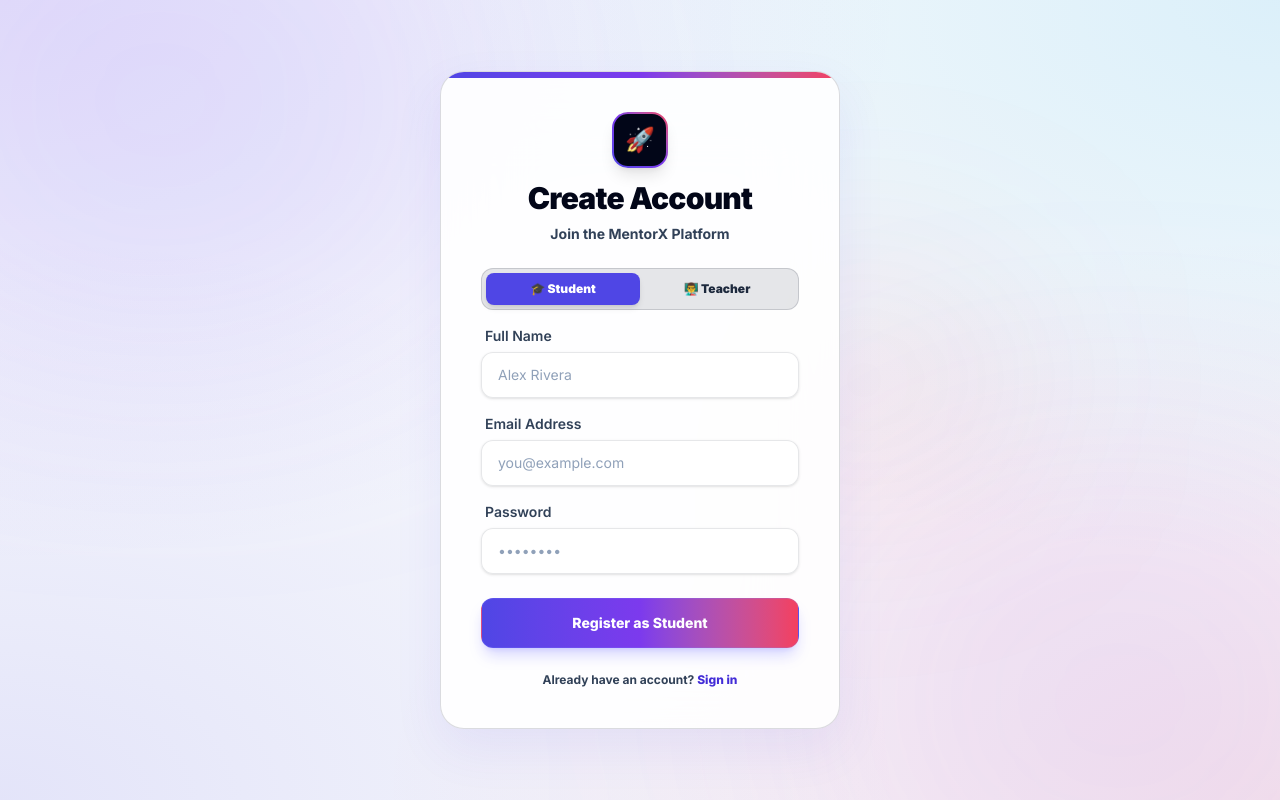
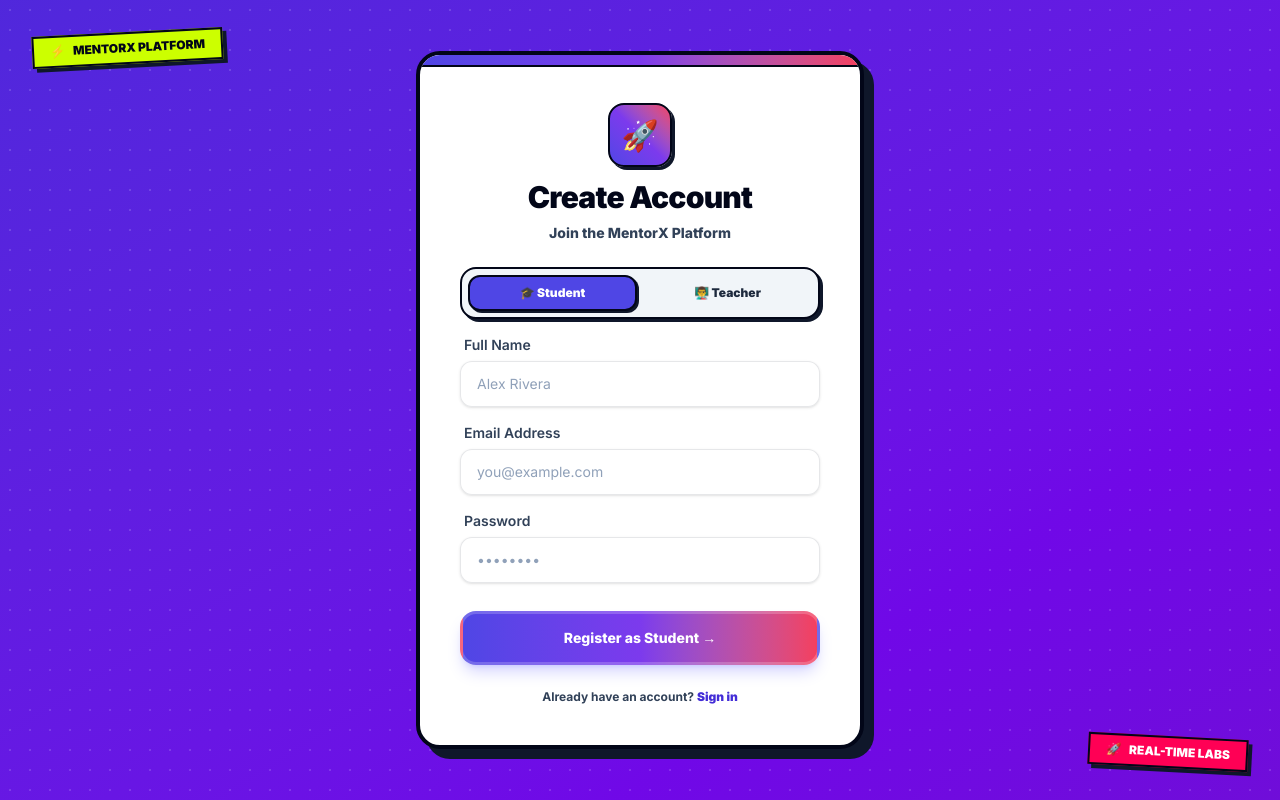
Before and after one commit to YSKKAM/MentorX, a Next.js app in the folder apps/web/: page /register in a window 1280 px wide. Built offline with nearby package versions, Linux system fonts and the light colour scheme.

Commit message:
style(auth): transform Login and Register pages into Electric Indigo to Royal Violet Neo-Brutalist design

```diff
--- a/apps/web/src/app/(auth)/layout.tsx
+++ b/apps/web/src/app/(auth)/layout.tsx
@@ -4,13 +4,20 @@ export default function AuthLayout({
   children: React.ReactNode;
 }) {
   return (
-    <div className="min-h-screen flex flex-col items-center justify-center relative overflow-hidden light-mesh-bg transition-colors duration-300">
-      {/* Lumina Background Ambient Blobs */}
-      <div className="absolute top-[-10%] left-[-10%] w-[45%] h-[45%] bg-indigo-500/15 dark:bg-blue-600/30 rounded-full blur-[140px] mix-blend-multiply dark:mix-blend-screen animate-pulse-glow" />
-      <div className="absolute bottom-[-10%] right-[-10%] w-[45%] h-[45%] bg-violet-500/15 dark:bg-purple-600/30 rounded-full blur-[140px] mix-blend-multiply dark:mix-blend-screen" style={{ animationDelay: '1s' }} />
-      <div className="absolute top-[35%] left-[55%] w-[25%] h-[25%] bg-rose-500/10 dark:bg-emerald-600/20 rounded-full blur-[110px] mix-blend-multiply dark:mix-blend-screen" />
+    <div className="min-h-screen flex flex-col items-center justify-center relative overflow-hidden bg-gradient-to-br from-indigo-700 via-violet-700 to-purple-800 animate-bold-gradient p-4">
+      {/* Neo Decorative Grid Background */}
+      <div className="absolute inset-0 opacity-15 bg-[radial-gradient(#fff_1px,transparent_1px)] [background-size:20px_20px] pointer-events-none" />
 
-      <div className="w-full max-w-md px-6 py-12 z-10 animate-fade-in">
+      {/* Decorative Neo Stickers in Background */}
+      <div className="absolute top-8 left-8 hidden md:flex items-center gap-2 px-4 py-1.5 bg-[#CCFF00] text-slate-950 font-black text-xs border-2 border-slate-950 shadow-[4px_4px_0px_0px_#0f172a] rotate-[-3deg]">
+        <span>⚡</span> MENTORX PLATFORM
+      </div>
+
+      <div className="absolute bottom-8 right-8 hidden md:flex items-center gap-2 px-4 py-1.5 bg-[#FF0055] text-white font-black text-xs border-2 border-slate-950 shadow-[4px_4px_0px_0px_#0f172a] rotate-[3deg]">
+        <span>🚀</span> REAL-TIME LABS
+      </div>
+
+      <div className="w-full max-w-md z-10 animate-fade-in">
         {children}
       </div>
     </div>
--- a/apps/web/src/app/(auth)/login/page.tsx
+++ b/apps/web/src/app/(auth)/login/page.tsx
@@ -4,7 +4,7 @@ import { useState } from "react";
 import Link from "next/link";
 import { useAuth } from "../../../hooks/useAuth";
 import Input from "../../../components/ui/Input";
-import Button from "../../../components/ui/Button";
+import MagneticButton from "../../../components/ui/MagneticButton";
 
 export default function LoginPage() {
   const { login, loading } = useAuth();
@@ -29,28 +29,27 @@ export default function LoginPage() {
   };
 
   return (
-    <div className="glass-card-light dark:glass-card rounded-3xl p-8 sm:p-10 shadow-2xl border border-slate-900/10 dark:border-white/10 animate-slide-up relative overflow-hidden">
-      <div className="absolute top-0 left-0 right-0 h-1.5 bg-gradient-to-r from-indigo-600 via-violet-600 to-rose-500" />
+    <div className="bg-white dark:bg-[#141422] rounded-3xl p-8 sm:p-10 border-4 border-slate-950 dark:border-white shadow-[10px_10px_0px_0px_#0f172a] dark:shadow-[10px_10px_0px_0px_#818cf8] relative overflow-hidden transition-all">
+      {/* Top Neo Accent Strip */}
+      <div className="absolute top-0 left-0 right-0 h-3 bg-gradient-to-r from-indigo-600 via-violet-600 to-rose-500 border-b-2 border-slate-950" />
 
-      <div className="text-center mb-8 space-y-2">
-        <div className="mx-auto w-14 h-14 rounded-2xl bg-gradient-to-tr from-indigo-600 via-violet-600 to-rose-500 p-0.5 shadow-lg flex items-center justify-center mb-4">
-          <div className="w-full h-full bg-slate-950 rounded-[14px] flex items-center justify-center text-2xl">
-            🎓
-          </div>
+      <div className="text-center mb-8 space-y-2 pt-2">
+        <div className="mx-auto w-16 h-16 rounded-2xl bg-gradient-to-tr from-indigo-600 via-violet-600 to-rose-500 border-2 border-slate-950 shadow-[3px_3px_0px_0px_#0f172a] flex items-center justify-center mb-4 text-white text-3xl">
+          🎓
         </div>
 
-        <h2 className="text-2xl sm:text-3xl font-black text-slate-950 dark:text-white tracking-tight">
+        <h2 className="text-3xl font-black text-slate-950 dark:text-white tracking-tight">
           Welcome Back
         </h2>
-        <p className="text-slate-700 dark:text-gray-400 text-xs sm:text-sm font-bold">
+        <p className="text-slate-700 dark:text-gray-300 text-xs sm:text-sm font-extrabold">
           Sign in to access your MentorX Platform
         </p>
       </div>
 
       <form onSubmit={handleSubmit} className="space-y-5">
         {error && (
-          <div className="p-3.5 bg-red-500/10 border border-red-500/30 rounded-xl text-red-700 dark:text-red-400 text-xs font-bold">
-            {error}
+          <div className="p-3.5 bg-red-500/15 border-2 border-slate-950 rounded-xl text-red-700 dark:text-red-300 text-xs font-black shadow-[2px_2px_0px_0px_#0f172a]">
+            ⚠️ {error}
           </div>
         )}
 
@@ -72,18 +71,18 @@ export default function LoginPage() {
           required
         />
 
-        <Button
+        <MagneticButton
           type="submit"
-          className="w-full mt-2 py-3.5 text-sm font-extrabold rounded-xl bg-gradient-to-r from-indigo-600 via-violet-600 to-rose-500 hover:from-indigo-700 hover:to-rose-600 text-white shadow-lg shadow-indigo-500/25 transition-all"
-          isLoading={loading}
+          className="w-full mt-3 py-3.5 text-sm font-black rounded-2xl bg-gradient-to-r from-indigo-600 via-violet-600 to-purple-600 hover:from-indigo-500 hover:to-purple-500 text-white border-3 border-slate-950 shadow-[4px_4px_0px_0px_#0f172a] active:translate-x-[2px] active:translate-y-[2px] active:shadow-[2px_2px_0px_0px_#0f172a]"
+          disabled={loading}
         >
-          Sign In to MentorX
-        </Button>
+          {loading ? "Signing in..." : "Sign In to MentorX →"}
+        </MagneticButton>
       </form>
 
-      <div className="mt-8 text-center text-xs font-bold text-slate-700 dark:text-gray-400">
+      <div className="mt-8 text-center text-xs font-bold text-slate-700 dark:text-gray-300">
         Don't have an account yet?{" "}
-        <Link href="/register" className="text-indigo-700 dark:text-blue-400 hover:underline font-extrabold">
+        <Link href="/register" className="text-indigo-700 dark:text-indigo-400 hover:underline font-black">
           Create account now
         </Link>
       </div>
--- a/apps/web/src/app/(auth)/register/page.tsx
+++ b/apps/web/src/app/(auth)/register/page.tsx
@@ -4,7 +4,7 @@ import { useState } from "react";
 import Link from "next/link";
 import { useAuth } from "../../../hooks/useAuth";
 import Input from "../../../components/ui/Input";
-import Button from "../../../components/ui/Button";
+import MagneticButton from "../../../components/ui/MagneticButton";
 import { UserRole } from "../../../types";
 
 export default function RegisterPage() {
@@ -32,40 +32,39 @@ export default function RegisterPage() {
   };
 
   return (
-    <div className="glass-card-light dark:glass-card rounded-3xl p-8 sm:p-10 shadow-2xl border border-slate-900/10 dark:border-white/10 animate-slide-up relative overflow-hidden">
-      <div className="absolute top-0 left-0 right-0 h-1.5 bg-gradient-to-r from-indigo-600 via-violet-600 to-rose-500" />
+    <div className="bg-white dark:bg-[#141422] rounded-3xl p-8 sm:p-10 border-4 border-slate-950 dark:border-white shadow-[10px_10px_0px_0px_#0f172a] dark:shadow-[10px_10px_0px_0px_#818cf8] relative overflow-hidden transition-all">
+      {/* Top Neo Accent Strip */}
+      <div className="absolute top-0 left-0 right-0 h-3 bg-gradient-to-r from-indigo-600 via-violet-600 to-rose-500 border-b-2 border-slate-950" />
 
-      <div className="text-center mb-6 space-y-2">
-        <div className="mx-auto w-14 h-14 rounded-2xl bg-gradient-to-tr from-indigo-600 via-violet-600 to-rose-500 p-0.5 shadow-lg flex items-center justify-center mb-3">
-          <div className="w-full h-full bg-slate-950 rounded-[14px] flex items-center justify-center text-2xl">
-            🚀
-          </div>
+      <div className="text-center mb-6 space-y-2 pt-2">
+        <div className="mx-auto w-16 h-16 rounded-2xl bg-gradient-to-tr from-indigo-600 via-violet-600 to-rose-500 border-2 border-slate-950 shadow-[3px_3px_0px_0px_#0f172a] flex items-center justify-center mb-3 text-white text-3xl">
+          🚀
         </div>
 
-        <h2 className="text-2xl sm:text-3xl font-black text-slate-950 dark:text-white tracking-tight">
+        <h2 className="text-3xl font-black text-slate-950 dark:text-white tracking-tight">
           Create Account
         </h2>
-        <p className="text-slate-700 dark:text-gray-400 text-xs sm:text-sm font-bold">
+        <p className="text-slate-700 dark:text-gray-300 text-xs sm:text-sm font-extrabold">
           Join the MentorX Platform
         </p>
       </div>
 
       <form onSubmit={handleSubmit} className="space-y-4">
         {error && (
-          <div className="p-3.5 bg-red-500/10 border border-red-500/30 rounded-xl text-red-700 dark:text-red-400 text-xs font-bold">
-            {error}
+          <div className="p-3.5 bg-red-500/15 border-2 border-slate-950 rounded-xl text-red-700 dark:text-red-300 text-xs font-black shadow-[2px_2px_0px_0px_#0f172a]">
+            ⚠️ {error}
           </div>
         )}
 
-        {/* Role Selector Pill */}
-        <div className="flex bg-slate-900/10 dark:bg-white/5 p-1 rounded-xl border border-slate-900/15 dark:border-white/10 mb-4">
+        {/* Role Selector Neo Pills */}
+        <div className="flex bg-slate-100 dark:bg-white/10 p-1.5 rounded-2xl border-2 border-slate-950 dark:border-white shadow-[3px_3px_0px_0px_#0f172a] mb-4 gap-1.5">
           <button
             type="button"
             onClick={() => setRole("student")}
-            className={`flex-1 py-2 text-xs font-black rounded-lg transition-all ${
+            className={`flex-1 py-2 text-xs font-black rounded-xl border-2 transition-all ${
               role === "student"
-                ? "bg-indigo-600 text-white shadow-md"
-                : "text-slate-800 dark:text-gray-400 hover:text-slate-950 dark:hover:text-white"
+                ? "bg-indigo-600 text-white border-slate-950 shadow-[2px_2px_0px_0px_#0f172a]"
+                : "bg-transparent border-transparent text-slate-800 dark:text-gray-300 hover:text-slate-950"
             }`}
           >
             🎓 Student
@@ -73,10 +72,10 @@ export default function RegisterPage() {
           <button
             type="button"
             onClick={() => setRole("teacher")}
-            className={`flex-1 py-2 text-xs font-black rounded-lg transition-all ${
+            className={`flex-1 py-2 text-xs font-black rounded-xl border-2 transition-all ${
               role === "teacher"
-                ? "bg-violet-600 text-white shadow-md"
-                : "text-slate-800 dark:text-gray-400 hover:text-slate-950 dark:hover:text-white"
+                ? "bg-violet-600 text-white border-slate-950 shadow-[2px_2px_0px_0px_#0f172a]"
+                : "bg-transparent border-transparent text-slate-800 dark:text-gray-300 hover:text-slate-950"
             }`}
           >
             👨‍🏫 Teacher
@@ -110,18 +109,18 @@ export default function RegisterPage() {
           required
         />
 
-        <Button
+        <MagneticButton
           type="submit"
-          className="w-full mt-2 py-3.5 text-sm font-extrabold rounded-xl bg-gradient-to-r from-indigo-600 via-violet-600 to-rose-500 hover:from-indigo-700 hover:to-rose-600 text-white shadow-lg shadow-indigo-500/25 transition-all"
-          isLoading={loading}
+          className="w-full mt-3 py-3.5 text-sm font-black rounded-2xl bg-gradient-to-r from-indigo-600 via-violet-600 to-purple-600 hover:from-indigo-500 hover:to-purple-500 text-white border-3 border-slate-950 shadow-[4px_4px_0px_0px_#0f172a] active:translate-x-[2px] active:translate-y-[2px] active:shadow-[2px_2px_0px_0px_#0f172a]"
+          disabled={loading}
         >
-          Register as {role === "teacher" ? "Teacher" : "Student"}
-        </Button>
+          {loading ? "Registering..." : `Register as ${role === "teacher" ? "Teacher" : "Student"} →`}
+        </MagneticButton>
       </form>
 
-      <div className="mt-6 text-center text-xs font-bold text-slate-700 dark:text-gray-400">
+      <div className="mt-6 text-center text-xs font-bold text-slate-700 dark:text-gray-300">
         Already have an account?{" "}
-        <Link href="/register" className="text-indigo-700 dark:text-blue-400 hover:underline font-extrabold">
+        <Link href="/login" className="text-indigo-700 dark:text-indigo-400 hover:underline font-black">
           Sign in
         </Link>
       </div>
```
